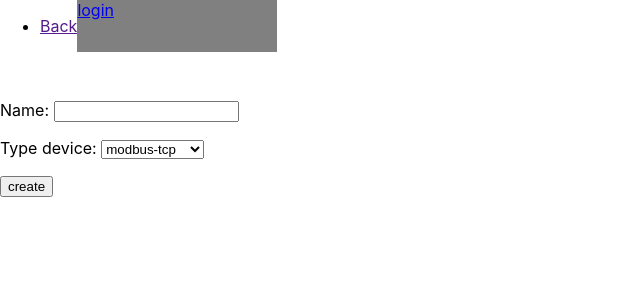
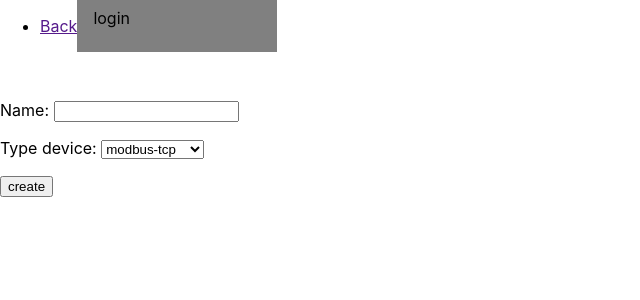
Before and after one commit to RealVirg/AgavaDeploying, a Django app: template agava/app/account/templates/account/devices.html in a window 1280 px wide. Shown: the top 300 px of the page, without its empty margins (0-640 px from the left). Run offline with Django 4.2, Linux system fonts and the light colour scheme; the template is opened without the code that fills it: values that come from a table or form of the project are taken from there, others are empty; parts of the project's set-up code (start-up, migrations or seed data) failed here and were passed over.

Commit message:
device-param

```diff
--- a/agava/app/templates/base_account.html
+++ b/agava/app/templates/base_account.html
@@ -14,14 +14,14 @@
                   {% endblock %}
               </ul>
     </div>
-    <div class="login">
+    <ul class="login">
               {% if user.is_authenticated %}
-                <a class="boy" href="{% url 'account' %}">{{ user.get_username }}</a>
-                <a class="boy" href="{% url 'user_logout' %}">log_out</a>
+                <li class="boy"><a href="{% url 'account' %}">{{ user.get_username }}</a></li>
+                <li class="boy"><a href="{% url 'user_logout' %}">log_out</a></li>
               {% else %}
-                <a class="boy" href="{% url 'user_login' %}">login</a>
+                <li class="boy"><a href="{% url 'user_login' %}">login</a></li>
               {% endif %}
-          </div>
+    </ul>
 </header>
 {% block content %}
 
```
